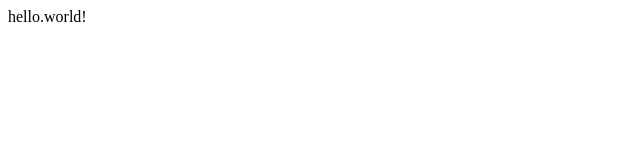
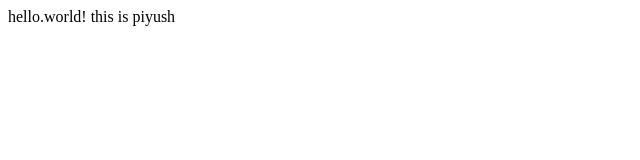
Before and after one commit to dgpiyush/CS50, a plain HTML site: page index.html in a window 1280 px wide. Shown: the whole page, without its empty margins (0-640 px from the left). Drawn offline with Linux system fonts and the light colour scheme.

Commit message:
Update index.html

```diff
--- a/index.html
+++ b/index.html
@@ -6,6 +6,6 @@
     <title>Document</title>
   </head>
   <body>
-    hello.world!
+    hello.world! this is piyush
   </body>
 </html>
```
